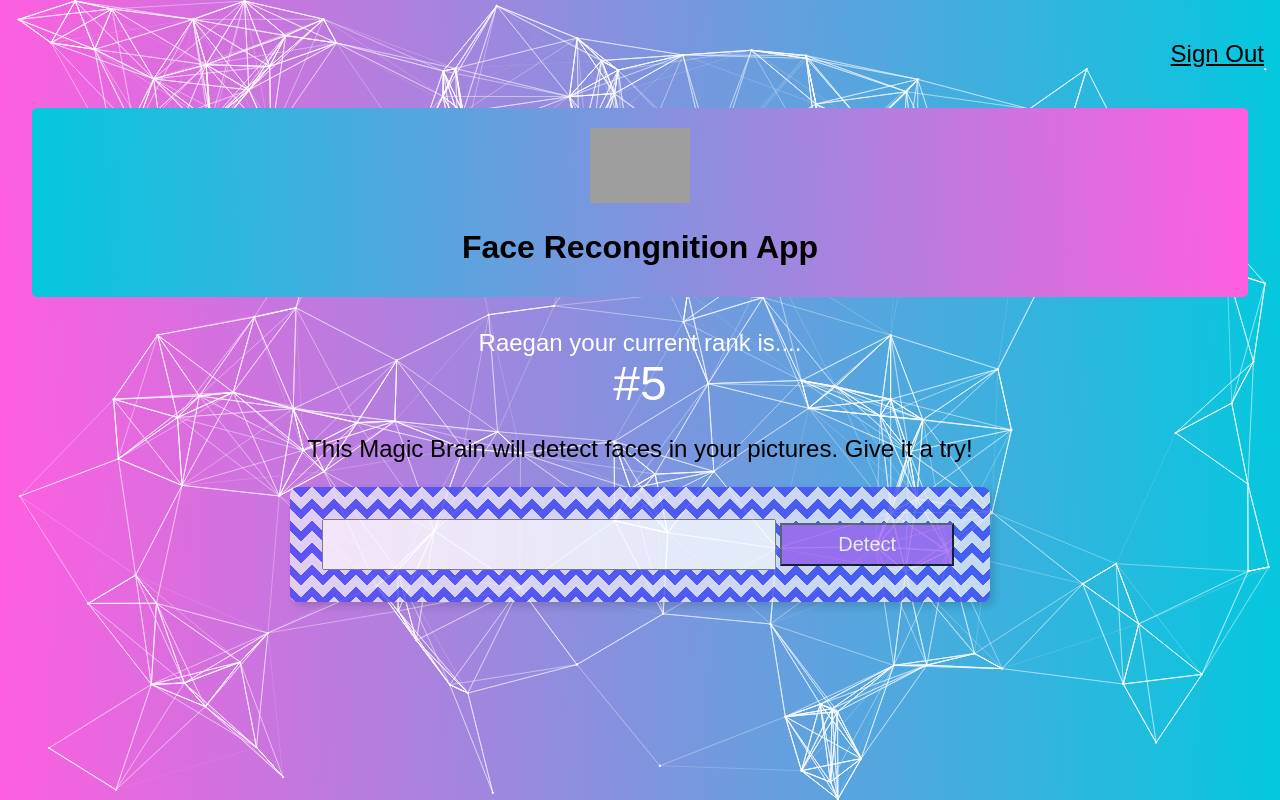
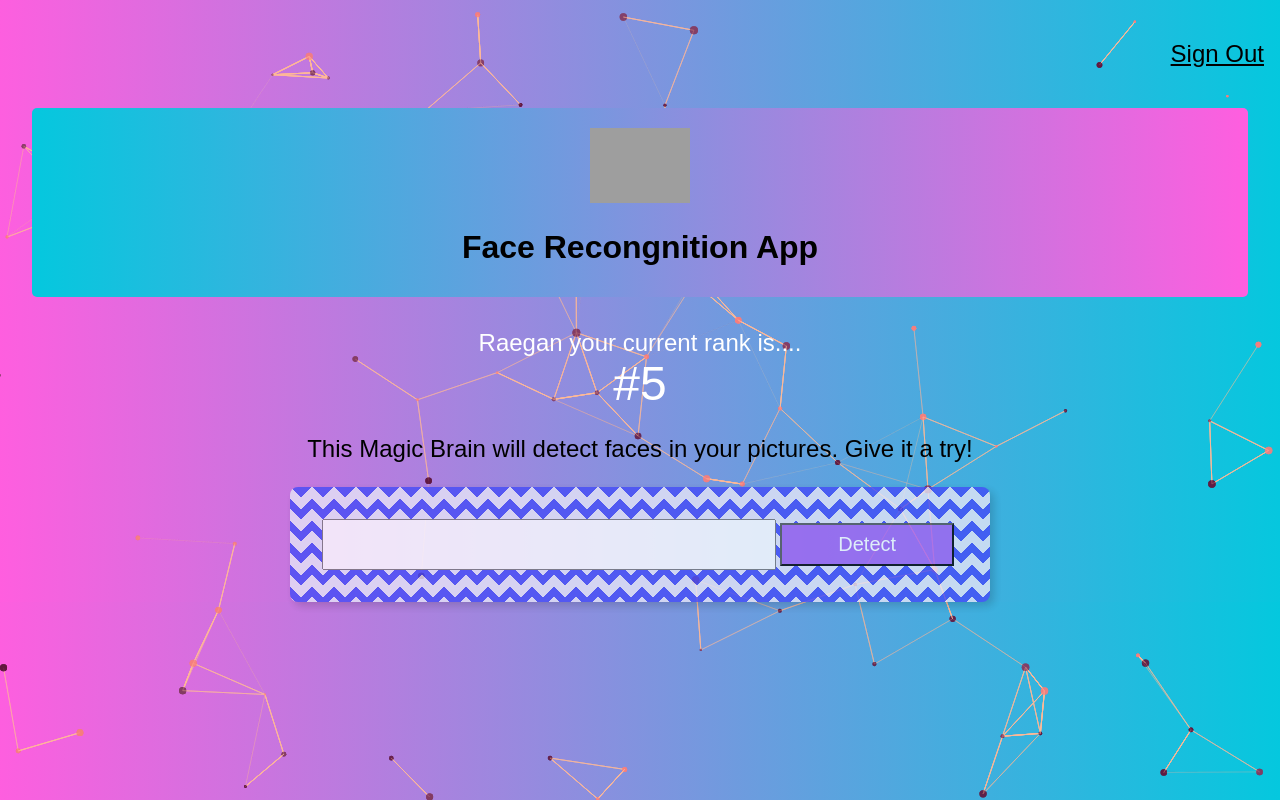
Before and after one commit to RaeganTysh/facerecognitionbrain, a React (Create React App) app: page / in a window 1280 px wide. Built offline with nearby package versions, Linux system fonts and the light colour scheme; grey boxes are pictures that could not be loaded.

Commit message:
particles modifications

```diff
--- a/src/App.js
+++ b/src/App.js
@@ -12,6 +12,9 @@ const particleOptions = {
       value: "#0d47a1",
     },
   },*/
+  backgroundMode: {
+    enable: true
+  },
   fpsLimit: 60,
   interactivity: {
     detectsOn: "canvas",
@@ -34,55 +37,46 @@ const particleOptions = {
         size: 40,
       },
       push: {
-        quantity: 2,
+        quantity: 1,
       },
       repulse: {
-        distance: 200,
+        distance: 100,
         duration: 0.4,
       },
     },
   },
   particles: {
     color: {
-      value: "#ffffff",
+      value: ["#f67e7d", "#843b62", "#621940"]
     },
     links: {
-      color: "#ffffff",
-      distance: 150,
-      enable: true,
-      opacity: 0.5,
-      width: 1,
-    },
-    collisions: {
-      enable: true,
+      color: "#ffb997",
+      enable: true
     },
     move: {
-      direction: "none",
       enable: true,
-      outMode: "bounce",
-      random: false,
-      speed: 4,
-      straight: false,
+      speed: 6
     },
-    number: {
-      density: {
+    size: {
+      value: 4,
+      random: {
         enable: true,
-        value_area: 500,
+        minimumValue: 1
       },
-      value: 80,
+      animation: {
+        enable: true,
+        speed: 2.5,
+        minimumValue: 1
+      }
     },
     opacity: {
-      value: 0.6,
-    },
-    shape: {
-      type: "circle",
-    },
-    size: {
-      random: true,
-      value: 1,
-    },
-  },
-  detectRetina: true,
+      value: 0.8,
+      random: {
+        enable: true,
+        minimumValue: 0.4
+      }
+    }
+  }
 }
 
 
```
Also changed, not shown: 1 other file (tests, documents, lock files or other folders).
